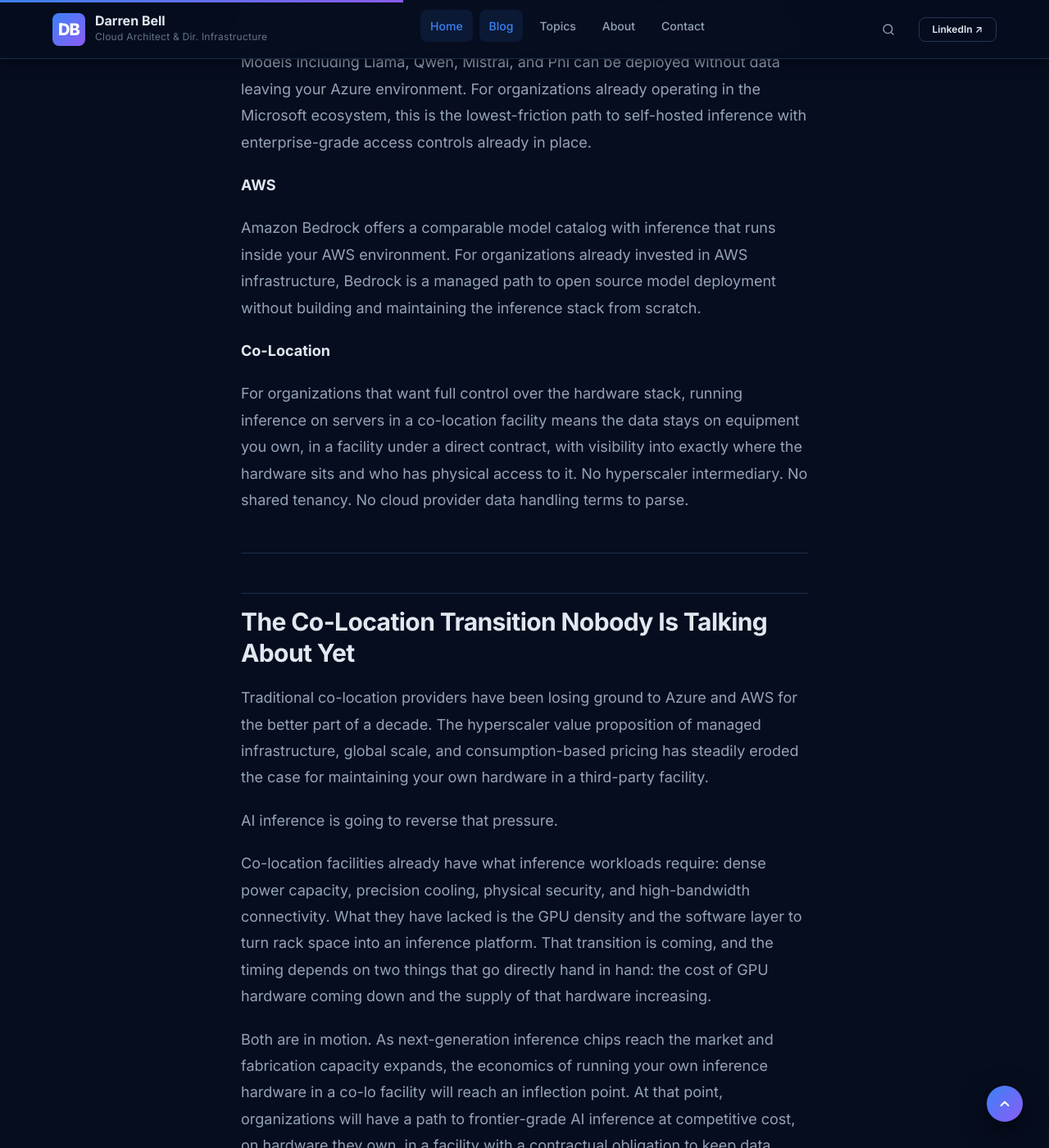
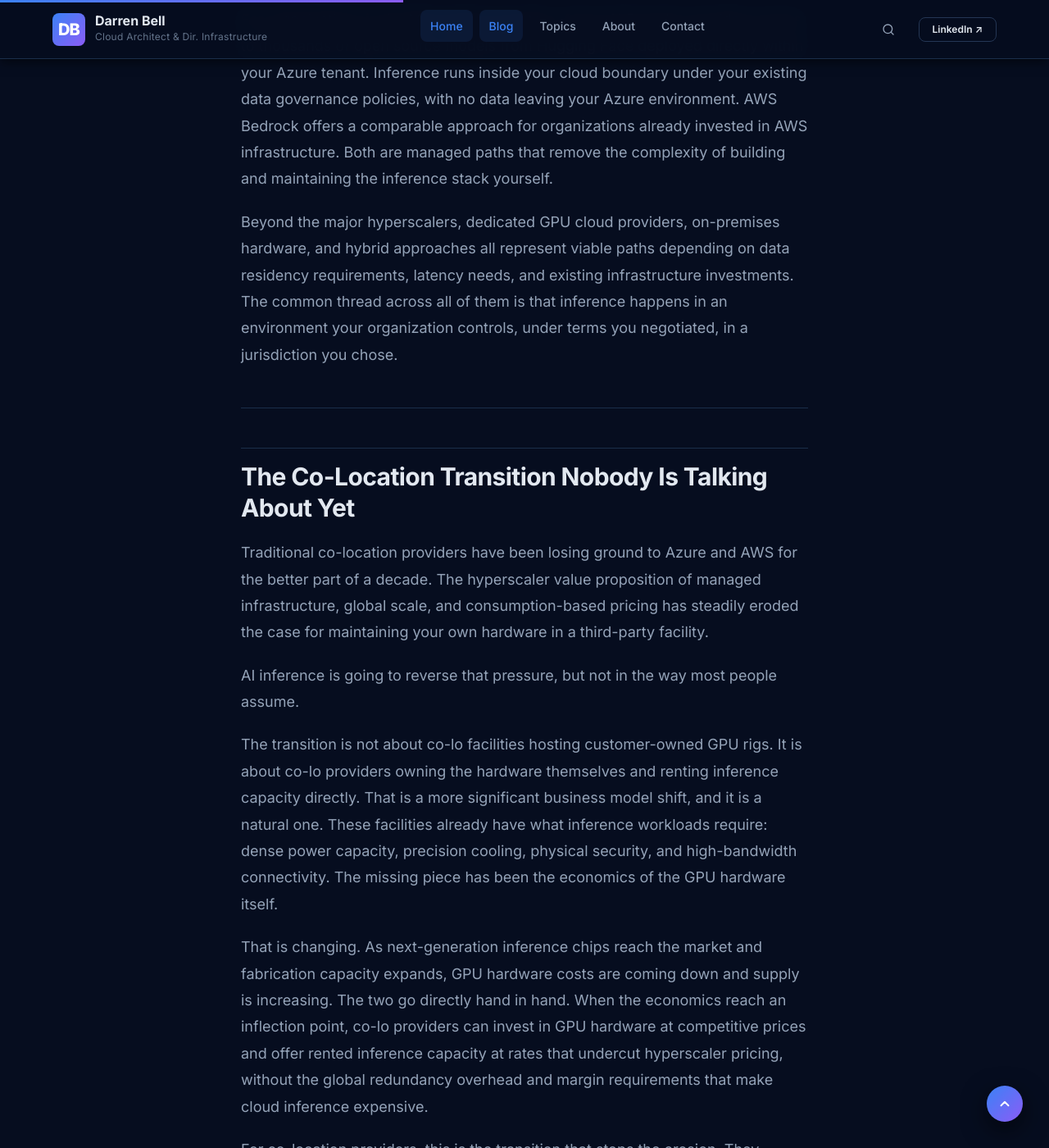
Before and after one commit to darrenbell09/DB_Blog, a Jekyll site: the page built from _posts/2026-07-02-ai-transformation-smb-copilot-adoption.md, in a window 1280 px wide and 1400 px high, scrolled down 1997 px. Shown: the whole window at 82% size. Built offline with Jekyll 4.4.1, drawn with Linux system fonts in a browser that asks for light colours; comment, search, counter and statistics services are not loaded; some of the changed text lies outside the part shown.

Commit message:
Refine deployment paths and Co-Lo model accuracy
Broaden deployment section to avoid implying only three options exist.
Correct Co-Lo model: providers rent GPU hardware directly rather than
just hosting customer-owned equipment. Frames Co-Lo transition as
active infrastructure play, not passive real estate extension.

```diff
--- a/_posts/2026-07-02-ai-transformation-smb-copilot-adoption.md
+++ b/_posts/2026-07-02-ai-transformation-smb-copilot-adoption.md
@@ -26,21 +26,13 @@ The answer is not to avoid these models. The answer is to not use their API.
 
 ---
 
-## Three Paths to Running Open Source Models on Infrastructure You Control
+## Running Open Source Models on Infrastructure You Control
 
-When the model weights are open, you decide where the inference happens.
+When the model weights are open, you decide where the inference happens. The options range from managed cloud services to dedicated hardware, and the right fit depends on what your organization already operates and how much control you need over the stack.
 
-**Azure AI Foundry**
+For organizations in the Microsoft ecosystem, Azure AI Foundry provides access to thousands of open source models from Hugging Face deployed directly within your Azure tenant. Inference runs inside your cloud boundary under your existing data governance policies, with no data leaving your Azure environment. AWS Bedrock offers a comparable approach for organizations already invested in AWS infrastructure. Both are managed paths that remove the complexity of building and maintaining the inference stack yourself.
 
-Microsoft Azure AI Foundry gives organizations access to thousands of open source models from Hugging Face deployed directly within their Azure tenant. Inference runs inside your cloud boundary under your data governance policies. Models including Llama, Qwen, Mistral, and Phi can be deployed without data leaving your Azure environment. For organizations already operating in the Microsoft ecosystem, this is the lowest-friction path to self-hosted inference with enterprise-grade access controls already in place.
-
-**AWS**
-
-Amazon Bedrock offers a comparable model catalog with inference that runs inside your AWS environment. For organizations already invested in AWS infrastructure, Bedrock is a managed path to open source model deployment without building and maintaining the inference stack from scratch.
-
-**Co-Location**
-
-For organizations that want full control over the hardware stack, running inference on servers in a co-location facility means the data stays on equipment you own, in a facility under a direct contract, with visibility into exactly where the hardware sits and who has physical access to it. No hyperscaler intermediary. No shared tenancy. No cloud provider data handling terms to parse.
+Beyond the major hyperscalers, dedicated GPU cloud providers, on-premises hardware, and hybrid approaches all represent viable paths depending on data residency requirements, latency needs, and existing infrastructure investments. The common thread across all of them is that inference happens in an environment your organization controls, under terms you negotiated, in a jurisdiction you chose.
 
 ---
 
@@ -48,15 +40,15 @@ For organizations that want full control over the hardware stack, running infere
 
 Traditional co-location providers have been losing ground to Azure and AWS for the better part of a decade. The hyperscaler value proposition of managed infrastructure, global scale, and consumption-based pricing has steadily eroded the case for maintaining your own hardware in a third-party facility.
 
-AI inference is going to reverse that pressure.
+AI inference is going to reverse that pressure, but not in the way most people assume.
 
-Co-location facilities already have what inference workloads require: dense power capacity, precision cooling, physical security, and high-bandwidth connectivity. What they have lacked is the GPU density and the software layer to turn rack space into an inference platform. That transition is coming, and the timing depends on two things that go directly hand in hand: the cost of GPU hardware coming down and the supply of that hardware increasing.
+The transition is not about co-lo facilities hosting customer-owned GPU rigs. It is about co-lo providers owning the hardware themselves and renting inference capacity directly. That is a more significant business model shift, and it is a natural one. These facilities already have what inference workloads require: dense power capacity, precision cooling, physical security, and high-bandwidth connectivity. The missing piece has been the economics of the GPU hardware itself.
 
-Both are in motion. As next-generation inference chips reach the market and fabrication capacity expands, the economics of running your own inference hardware in a co-lo facility will reach an inflection point. At that point, organizations will have a path to frontier-grade AI inference at competitive cost, on hardware they own, in a facility with a contractual obligation to keep data within a defined jurisdiction.
+That is changing. As next-generation inference chips reach the market and fabrication capacity expands, GPU hardware costs are coming down and supply is increasing. The two go directly hand in hand. When the economics reach an inflection point, co-lo providers can invest in GPU hardware at competitive prices and offer rented inference capacity at rates that undercut hyperscaler pricing, without the global redundancy overhead and margin requirements that make cloud inference expensive.
 
-For co-location providers, this is the transition that stops the erosion and reopens a market they have been ceding to hyperscalers for years. They have the physical infrastructure already in place. They need the hardware economics to catch up. When that happens, co-lo inference becomes a compelling alternative to both hyperscaler APIs and overseas-hosted open source.
+For co-location providers, this is the transition that stops the erosion. They already have the physical plant, the enterprise customer relationships, and the operational expertise. Adding rentable inference hardware turns them from passive real estate into active infrastructure providers competing directly in the AI compute market.
 
-For businesses, it is an infrastructure model that separates AI capability from cloud vendor dependency entirely.
+For businesses, it opens a path to frontier-grade inference capacity without purchasing and maintaining the hardware, without routing data through a hyperscaler, and with contractual jurisdiction guarantees a cloud API cannot provide.
 
 ---
 
```
